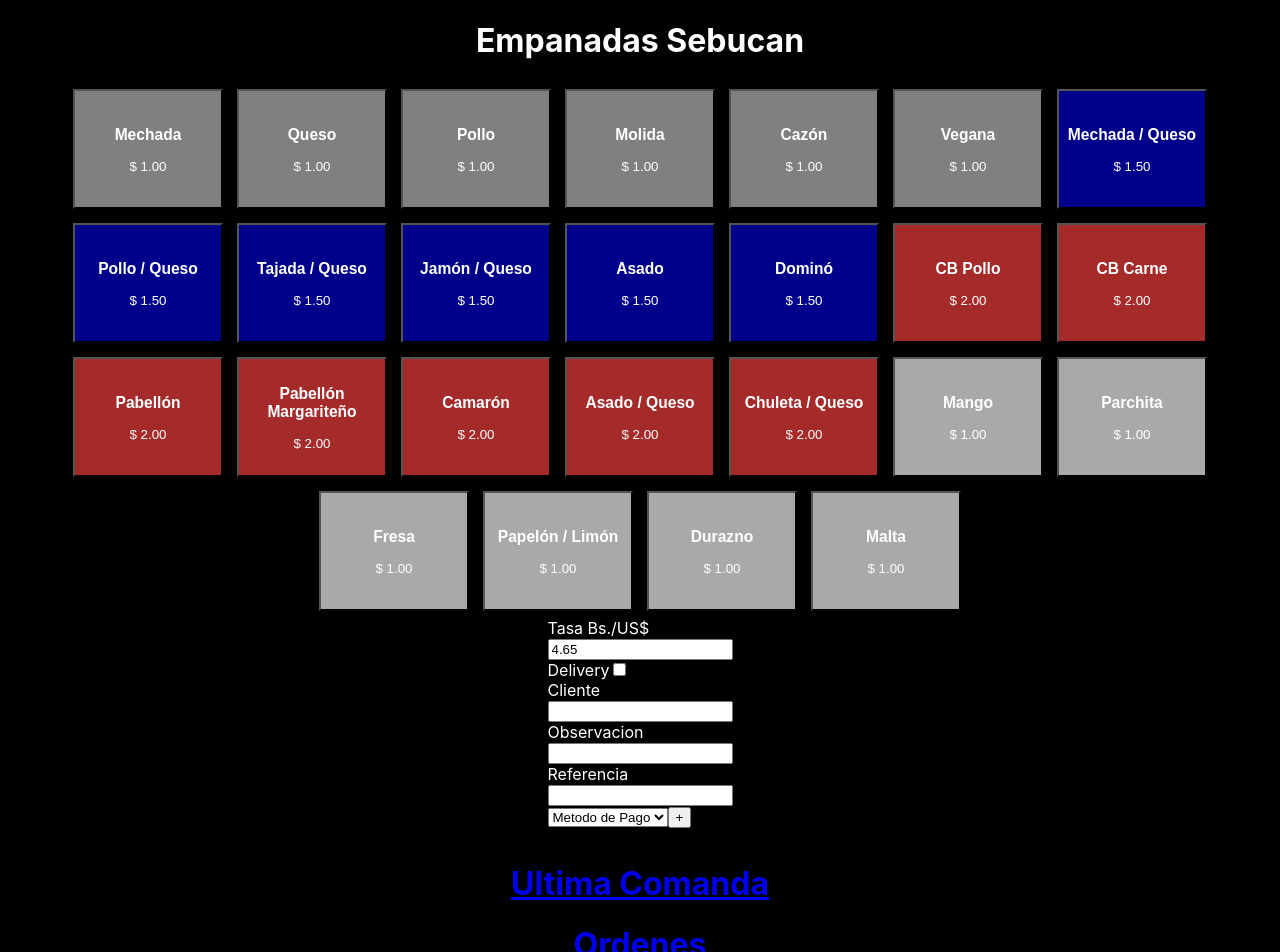
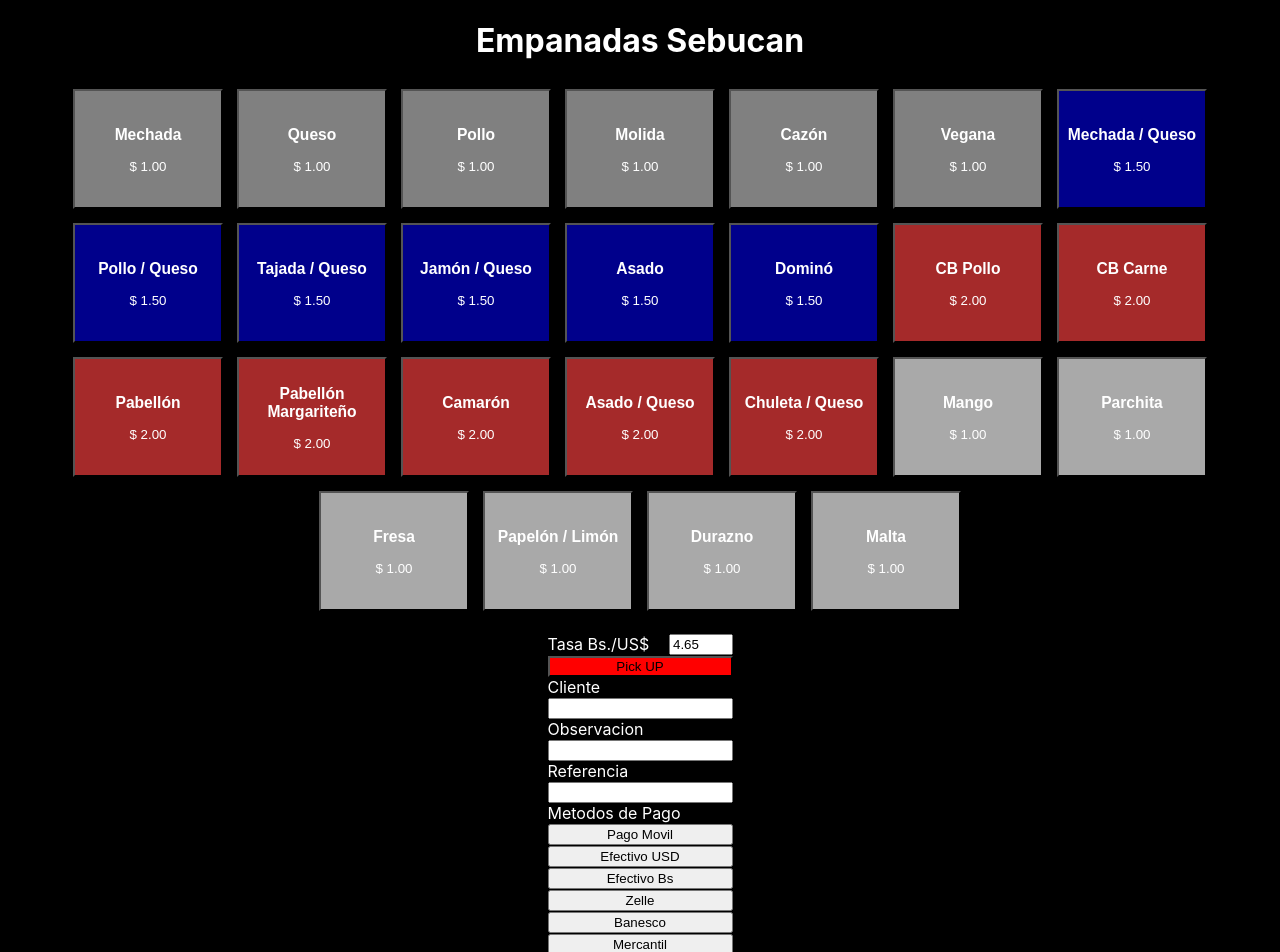
Before and after one commit to kwaale/empanadasebucan, a React (Create React App) app in the folder client/: page / in a window 1280 px wide. Shown: the top 952 px of the page. Built offline with nearby package versions, Linux system fonts and the light colour scheme.

Commit message:
Mejorando estilos

```diff
--- a/client/src/components/CartProducts/index.js
+++ b/client/src/components/CartProducts/index.js
@@ -6,15 +6,6 @@ const CartProducts = () => {
     const { order } = useSelector(state => state.orderReducer);
     const [tasa, setTasa] = useState(parseFloat(JSON.parse(localStorage.getItem('tasa'))) || 4.65);
 
-    const handleChange = (e) => {
-        //expresion regular validar solo numeros flotante en un strig
-        const regex = /^[0-9]*\.?[0-9]*$/;
-        console.log(!regex.test(e.target.value));
-        if (regex.test(e.target.value)) {
-            setTasa(e.target.value);
-            localStorage.setItem('tasa', JSON.stringify(e.target.value));
-        }
-    }
     return (
         <div>
             {order.cart.map(p => (
@@ -28,11 +19,6 @@ const CartProducts = () => {
                     <p>Bs. {(order.total * tasa).toFixed(2)}</p>
                 </div>
                 : null}
-            Tasa Bs./US$
-            <input
-                onChange={(e) => handleChange(e)}
-                value={tasa} type="number"
-            />
         </div>
     );
 }
--- a/client/src/components/Comanda/index.js
+++ b/client/src/components/Comanda/index.js
@@ -3,6 +3,7 @@ import { Link } from 'react-router-dom';
 import { useSelector } from 'react-redux';
 import { useDispatch } from 'react-redux';
 import { deleteCart, addOrder } from '../../redux/actions/orders';
+import { useEffect } from 'react';
 
 const Comanda = () => {
     // Extraemos la ultima orden de todas
@@ -11,6 +12,9 @@ const Comanda = () => {
 
     console.log("order", order);
     const dispatch = useDispatch();
+    // useEffect(() => {
+    //     console.log("useEffect");
+    // },[order]);
 
     return (
         <div>
@@ -36,7 +40,7 @@ const Comanda = () => {
                     </thead>
                     <tbody>
                         {/* Productos */}
-                        {order.cart.map(product => (
+                        {order.cart?.map(product => (
                             <tr key={product.id}>
                                 <td className='table-text'>{product.name}</td>
                                 <td>{product.quantity}</td>
@@ -64,7 +68,7 @@ const Comanda = () => {
                         <tr>
                             <td className='table-text-neg'>Observacion</td>
                             <td className='table-text'>{order.reference}</td>
-                            <td className='table-text-neg'>Total</td>
+                            <td className='table-text-neg'>Sub-Total</td>
                             <td>US$ {order.total.toFixed(2)} / Bs. {(order.total * tasa).toFixed(2)}</td>
 
                         </tr>
@@ -80,7 +84,7 @@ const Comanda = () => {
                         <tr>
                             <td className='table-text-neg'></td>
                             <td className='table-text-neg'></td>
-                            <td className='table-text-neg'>Total (descuento):</td>
+                            <td className='table-text-neg'>Total (descuento)</td>
                             {order.descuento ? (<td className='table-text'>US$ {(order.total - order.descuento).toFixed(2)} / Bs. {((order.total - order.descuento) * tasa).toFixed(2)}</td>
                             ) : (<td>US$ {order.total.toFixed(2)} / Bs. {(order.total * tasa).toFixed(2)}</td>)}
                         </tr>
@@ -102,9 +106,9 @@ const Comanda = () => {
                     <button className='btn-new-order' onClick={() => dispatch(deleteCart())}>Eliminar</button>
                 </Link>
             </div>
-                <Link to="/ordenes">
+                {/* <Link to="/ordenes">
                     <h1>Ordenes</h1>
-                </Link>
+                </Link> */}
             </div>
         </div>
     );
--- a/client/src/components/Orders/Order.css
+++ b/client/src/components/Orders/Order.css
@@ -1,3 +1,47 @@
 .container-form{
     display: inline-flex;
 }
+
+.btn-devliveri-true{
+    background: green;
+    width: 100%;
+}
+.btn-devliveri-false{
+    background: red;
+    width: 100%;
+}
+.btn-devliveri-true:hover{
+    background: grey;
+}
+.btn-devliveri-false:hover{
+    background: grey;
+}
+
+.input-tasa{
+    width: 30%;
+}
+.tasa{
+    display: flex;
+    justify-content: space-between;
+    width: 100%;
+}
+.btn-pay-added{
+    background: green;
+    width: 100%;
+}
+
+.btn-pay-add{
+
+    width: 100%;
+}
+
+.btn-comanda{
+    margin-top: 20px;
+    padding: 15px;
+    background: chocolate;
+    width: 100%;
+}
+
+.btn-comanda:hover{
+    background: grey;
+}
--- a/client/src/components/Orders/OrderForm.jsx
+++ b/client/src/components/Orders/OrderForm.jsx
@@ -1,3 +1,4 @@
+import "./Order.css";
 import forma_pagos from '../../seeds/forma_pagos.json';
 import { useState } from "react";
 import { Link } from "react-router-dom";
@@ -5,35 +6,26 @@ import { useDispatch } from "react-redux";
 import { orderGenerator } from "../../redux/actions/orders";
 
 const OrderForm = ({ cart, total }) => {
-    // console.log("props OrderForm", cart, bolivar, dolar);
+    const [tasa, setTasa] = useState(parseFloat(JSON.parse(localStorage.getItem('tasa'))) || 4.65);
     const dispatch = useDispatch();
     const [payment_method, setPayment_method] = useState('');
     const [form, setForm] = useState({
         name: '',
-        order_date: new Date(),
         observation: '',
         delivery: false,
         order_status: "Pendiente",
         reference: '',
         payment_methods: [],
-        cart:[],
-        total:0.00,
         address: '',
+        // order_date: '',
+        // cart: [],
+        // total: 0.00,
     });
 
-    // console.log("form", form);
     const handleChange = (e) => {
-        if(form.total === 0 || form.cart.length === 0)setForm({ ...form,
-                cart,
-                total
-            });
+        const regex = /^[0-9]*\.?[0-9]*$/;
+        const { name, value } = e.target;
 
-        const { name, value } = e.target;
-        // switch delivery
-        if (name === 'delivery') {
-            console.log(form);
-            return form.delivery ? setForm({ ...form, delivery: false }) : setForm({ ...form, delivery: true });
-        }
         if (name === 'payment_method') {
             return setPayment_method(value);
         }
@@ -41,17 +33,32 @@ const OrderForm = ({ cart, total }) => {
             ...form,
             [name]: value
         });
+        // tasa
+        if(name === 'tasa'){
+            if (regex.test(value)) {
+                setTasa(value);
+                localStorage.setItem('tasa', JSON.stringify(value));
+            }
+        }
+
+    }
+    const handleClick = () => {
+        // switch delivery
+        form.delivery ? setForm({ ...form, delivery: false }) : setForm({ ...form, delivery: true });
+        // console.log("Delivery", form.delivery)
     }
 
     const addPayMethod = (e) => {
         // controlar que solo agregue un metodo de pago
         e.preventDefault();
-        if (form.payment_methods.find(pm => pm === payment_method)) {
-            return alert(`Ya agregaste metodo pago ${payment_method}`);
+        const { name, value } = e.target;
+
+        if (form.payment_methods.find(pm => pm === name)) {
+            return alert(`Ya agregaste metodo pago ${name}`);
         }
         let aux = form.payment_methods;
         console.log('aux', aux);
-        aux.push(payment_method);
+        aux.push(name);
         setForm({ ...form, payment_methods: aux });
     }
     const removePayMethod = (e) => {
@@ -70,40 +77,47 @@ const OrderForm = ({ cart, total }) => {
 
     return (
         <div className="container-form">
-            <div onSubmit={() => console.log("Submit")}>
-                Delivery
-                <input onChange={handleChange} name="delivery" type="checkbox" /><br />
+            <div>
+                <div className="tasa">
+                    Tasa Bs./US$
+                    <input className="input-tasa"
+                        onChange={(e) => handleChange(e)}
+                        name="tasa"
+                        value={tasa}
+                        type="number"
+                    />
+                </div>
+                {form.delivery ?
+                    <button className="btn-devliveri-true" onClick={() => handleClick()}>Delivery</button> :
+                    <button className="btn-devliveri-false" onClick={() => handleClick()}>Pick UP</button>}
                 Cliente
                 <input onChange={handleChange} name="name" type="text" />
                 Observacion
                 <input onChange={handleChange} name="observation" type="text" />
                 Referencia
                 <input onChange={handleChange} name="reference" type="text" />
-                {/* switch delivery */}
                 {form.delivery ?
                     <div> Direccion
                         <input onChange={handleChange} name="address" type="text" />
                     </div> : null}
-                {/* Metodo de pago */}
-                <select onChange={handleChange} name="payment_method">
-                    <option>Metodo de Pago</option>
+                    Metodos de Pago
                     {forma_pagos.map((p, i) => {
                         return (
-                            <option key={i} value={p}>{p}</option>
-                        )
-                    }
-                    )}
-                </select><button onClick={addPayMethod}>+</button><br />
+                            <button className="btn-pay-add" key={i} onClick={addPayMethod} name={p}>{p}</button>
+                        )}
+                    )}<br/>
+                {/* </select><button onClick={addPayMethod}>+</button><br /> */}
+                Metodos de Pago Agregados
                 {form.payment_methods.map((p, i) => {
                     return (
-                        <button name={p} onClick={(e) => removePayMethod(e)} key={i}>{p}</button>
+                        <button className="btn-pay-added" name={p} onClick={(e) => removePayMethod(e)} key={i}>{p}</button>
                     )
                 }
                 )}
                 <div>
                     {validaForm() ? <>
                         <Link to="/comanda">
-                            <button onClick={() => dispatch(orderGenerator(form))}>Comanda</button>
+                            <button className="btn-comanda" onClick={() => dispatch(orderGenerator(form))}>Comanda</button>
                         </Link>
                     </> : null}
                 </div>
--- a/client/src/components/Products/index.jsx
+++ b/client/src/components/Products/index.jsx
@@ -40,8 +40,8 @@ const Products = () => {
             {/* descomentar */}
             {/* {(orders.length && orders[orders.length - 1].order.cart) ?  */}
             <div>
-               <Link to="/comanda"><h1>Ultima Comanda</h1></Link>
-               <Link to="/ordenes"><h1>Ordenes</h1></Link>
+               {/* <Link to="/comanda"><h1>Ultima Comanda</h1></Link>
+               <Link to="/ordenes"><h1>Ordenes</h1></Link> */}
             </div>
              {/* : null} */}
          </div>
--- a/client/src/redux/actions/orders.js
+++ b/client/src/redux/actions/orders.js
@@ -24,7 +24,7 @@ export const addOrder = (order)=>{
 }
 
 export const orderGenerator = (order)=>{
-    // // console.log('addProductCart', id)
+    console.log('orderGenerator', order)
     return {
         type:GENERATE_ORDER,
         payload:order
--- a/client/src/redux/reducers/orders.js
+++ b/client/src/redux/reducers/orders.js
@@ -8,7 +8,7 @@ const initialState = {
     order: {
         id: null,
         name:"",
-        address: "",
+        address: "Pick Up",
         order_date: "",
         observation:"",
         delivery:false,
@@ -44,11 +44,21 @@ const orderReducer = (state = initialState, action) => {
         case GENERATE_ORDER:
             // console.log('reducer case ADD_ORDER_ORDERS', action.payload)
             console.log('ADD_ORDER_ORDERS', action.payload);
-            action.payload.id = newId();
-            action.payload.order_date = new Date().toLocaleDateString();
+
+            console.log('state.order.total)',state.order.total);
             return {
                 ...state,
-                order: detectaCombos(action.payload),
+                order: detectaCombos({
+                    ...state.order,
+                    id:newId(),
+                    order_date:new Date().toLocaleDateString(),
+                    observation:action.payload.observation,
+                    delivery:action.payload.delivery,
+                    order_status:action.payload.order_status,
+                    reference:action.payload.reference,
+                    payment_methods:action.payload.payment_methods,
+                    address:action.payload.address,
+                }),
             }
         case ADD_PRODUCT_CART:
             // console.log('ADD_PRODUCT_CART', action.payload);
```
